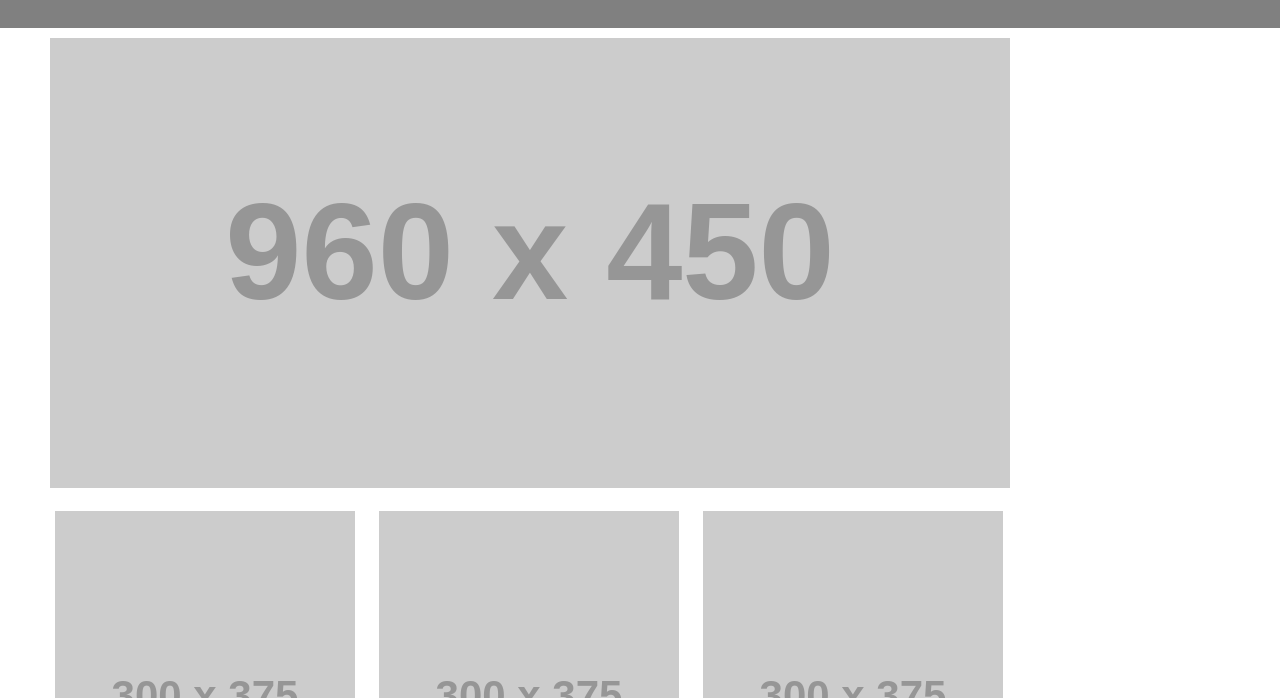
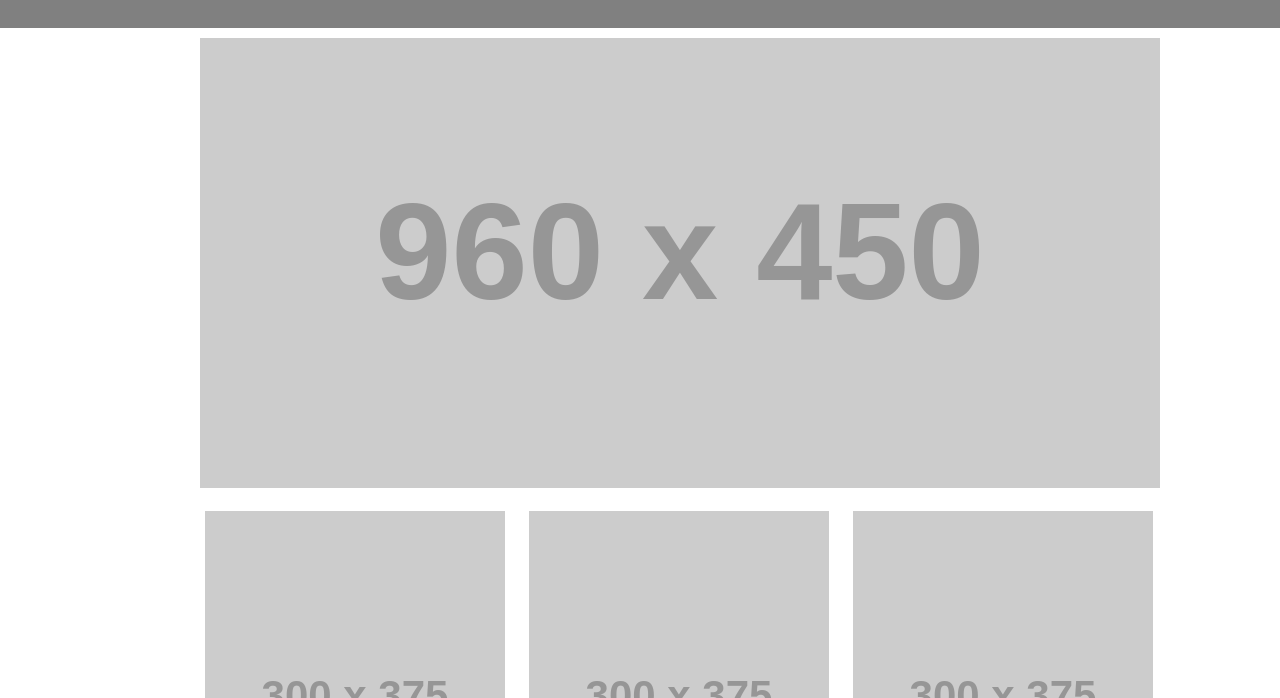
Before and after one commit to khaedzi/class08a, a plain HTML site: page index.html in a window 1280 px wide. Shown: the part 102-800 px from the top of the page. Drawn offline with Linux system fonts and the light colour scheme; placeholder pictures from the web are drawn by us.

Commit message:
add margin

```diff
--- a/index.html
+++ b/index.html
@@ -1,5 +1,6 @@
 <!DOCTYPE html>
 <html lang="en">
+
 <head>
     <meta charset="UTF-8">
     <meta name="viewport" content="width=device-width, initial-scale=1.0">
@@ -19,6 +20,7 @@
     </ul>
 </nav>
 </header>
+<main>
 <div>
 <img src="http://placehold.it/960x450/000000" alt="960*450">
 
@@ -46,5 +48,5 @@
 <footer>
 
 </footer>
-</body>
+</main></body>
 </html>
--- a/style.css
+++ b/style.css
@@ -1,4 +1,7 @@
+main{
 
+    margin-left:150px ;
+}
 
 header {
 width: 100%;
```
